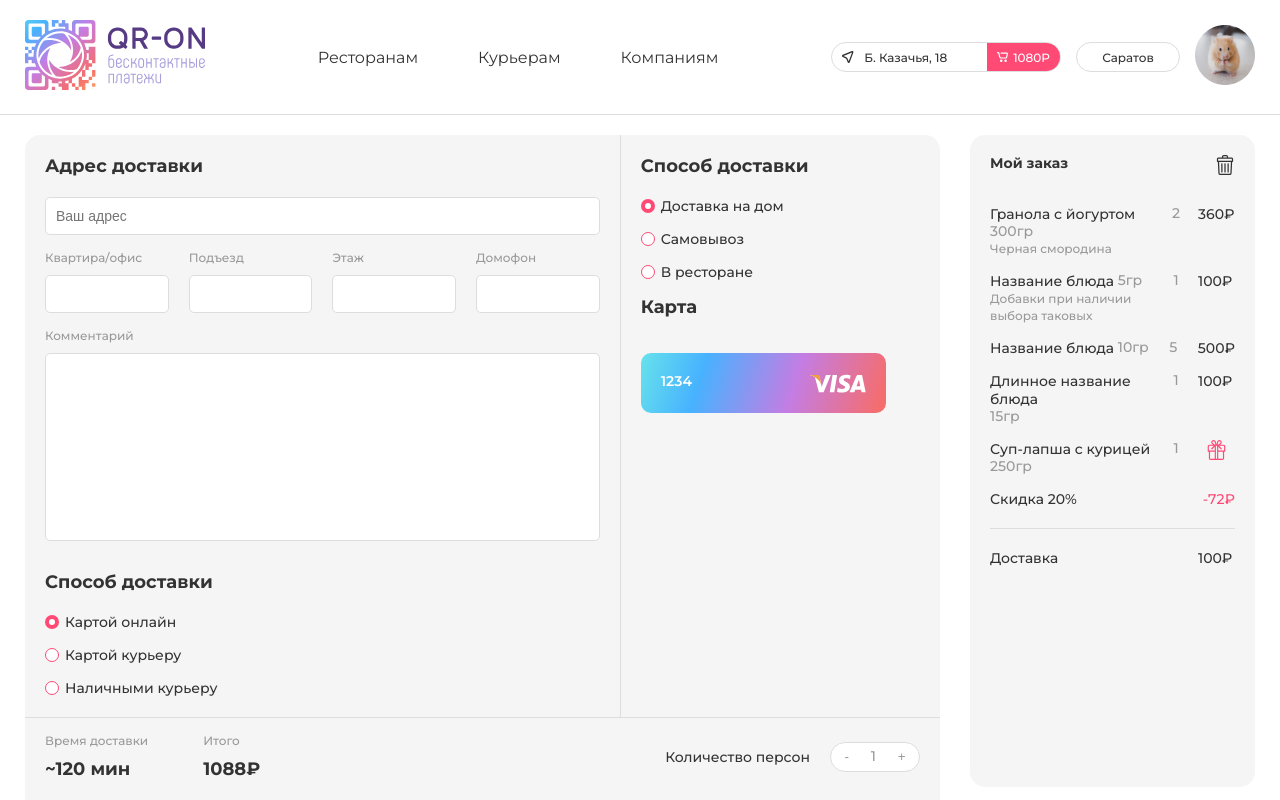
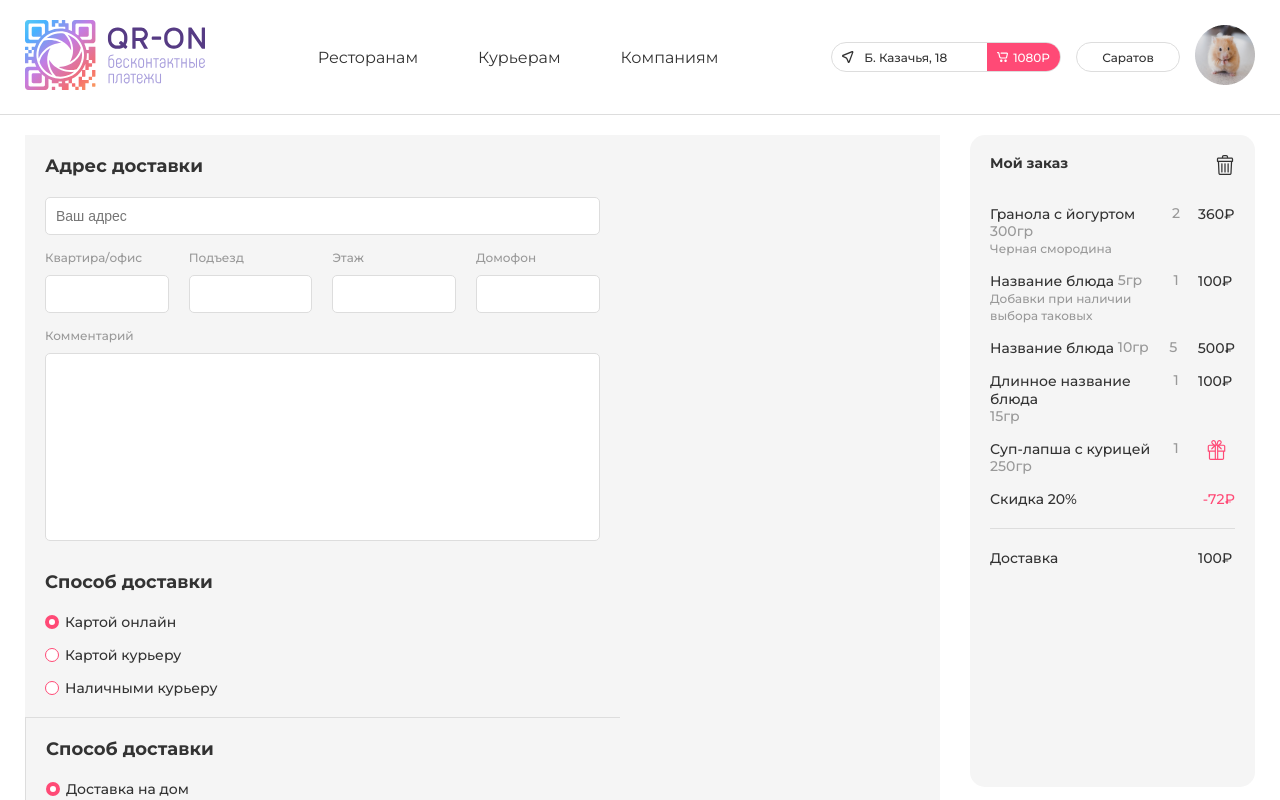
Before and after one commit to vladsubbotin1/restaurant, a React (Create React App) app: page /cart in a window 1280 px wide. Shown: the top 800 px of the page. Built offline with nearby package versions, Linux system fonts and the light colour scheme.

Commit message:
fix layout

```diff
--- a/src/pages/Cart.jsx
+++ b/src/pages/Cart.jsx
@@ -23,6 +23,7 @@ const Cart = () => {
 			<div className='wrapper'>
 				<div className='column-container'>
 					<div className='column-main'>
+						<div class='column-main__options'>
 							<div className='column-main__primary'>
 								<h5 className='cart__title'>Адрес доставки</h5>
 								<div className='column-main__row'>
@@ -181,6 +182,7 @@ const Cart = () => {
 									</div>
 								</div>
 							</div>
+						</div>
 						<div className='submit-button'>Оформить заказ</div>
 					</div>
 
--- a/src/pages/Cart.scss
+++ b/src/pages/Cart.scss
@@ -14,11 +14,16 @@
 
 .column-main {
 	min-width: 74.39%;
-	background: #f5f5f5;
 	border-radius: 15px;
 	display: flex;
 	justify-content: space-between;
 	flex-wrap: wrap;
+	background: #fff !important;
+
+	&__options {
+		width: 100%;
+		background: #f5f5f5;
+	}
 
 	&__person-count {
 		display: flex;
```
Lines whose indentation alone changed are shown as unchanged.
